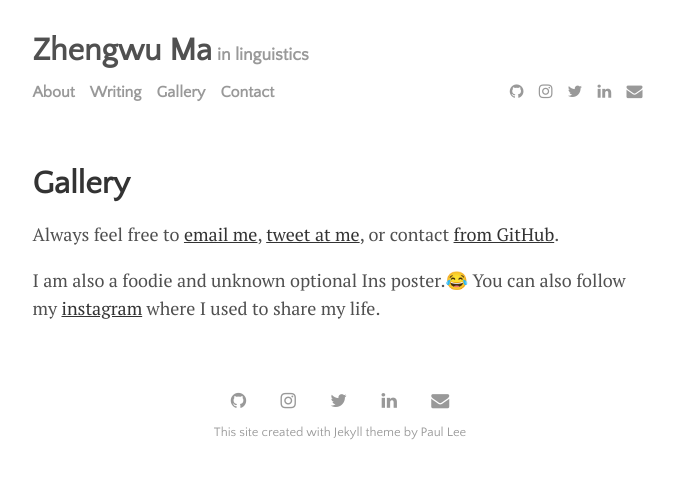
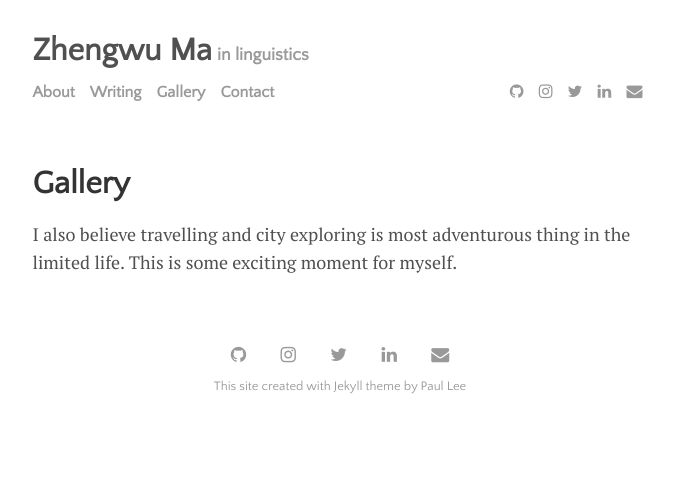
Before and after one commit to zhengwuma/zhengwuma.github.io, a Jekyll site: the page built from menu/gallery.md, in a window 1280 px wide. Shown: the top 479 px of the page, without its empty margins (300-974 px from the left). Built offline with Jekyll 4.4.1, drawn with Linux system fonts in a browser that asks for light colours.

Commit message:
Update gallery.md

```diff
--- a/menu/gallery.md
+++ b/menu/gallery.md
@@ -4,6 +4,4 @@ title: Gallery
 permalink: /gallery
 ---
 
-Always feel free to [email me](mailto:zhengwuma2-c@my.cityu.edu.hk), [tweet at me](https://twitter.com/zhengwuma), or contact [from GitHub](https://github.com/zhengwuma). <br>
-
-I am also a foodie and unknown optional Ins poster.😂 You can also follow my [instagram](https://www.instagram.com/zhengwu_ma/) where I used to share my life.
+I also believe travelling and city exploring is most adventurous thing in the limited life. This is some exciting moment for myself.
```
